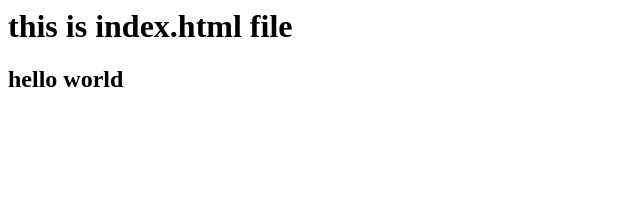
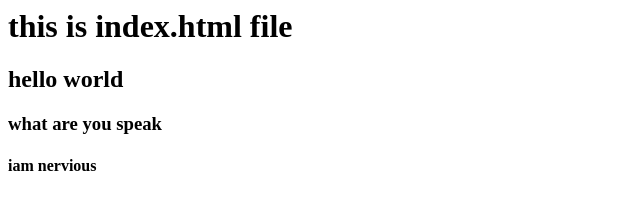
Before and after one commit to kesava111/demo2, a plain HTML site: page index.html in a window 1280 px wide. Shown: the whole page, without its empty margins (0-640 px from the left). Drawn offline with Linux system fonts and the light colour scheme.

Commit message:
modifed two files in contact and index files

```diff
--- a/index.html
+++ b/index.html
@@ -1,2 +1,4 @@
 <h1> this is index.html file</h1>
 <h2>hello world</h2>
+<h3>what are you speak</h3>
+<h4>iam nervious</h4>
```
Also changed, not shown: contact.html (+2 -0 lines).
